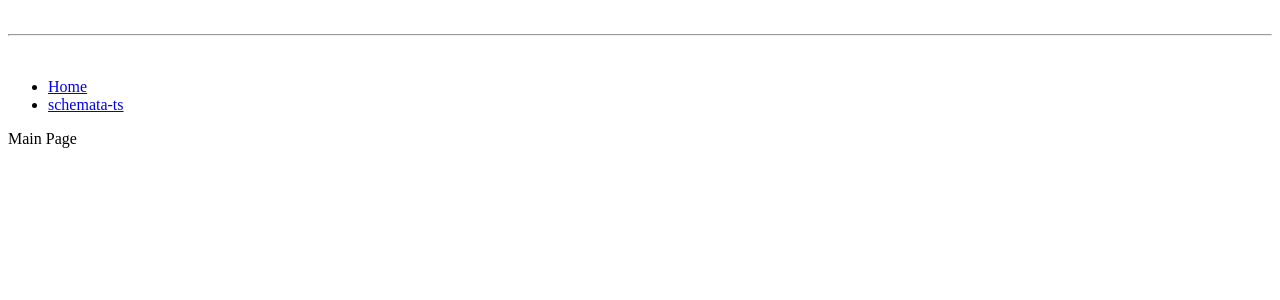
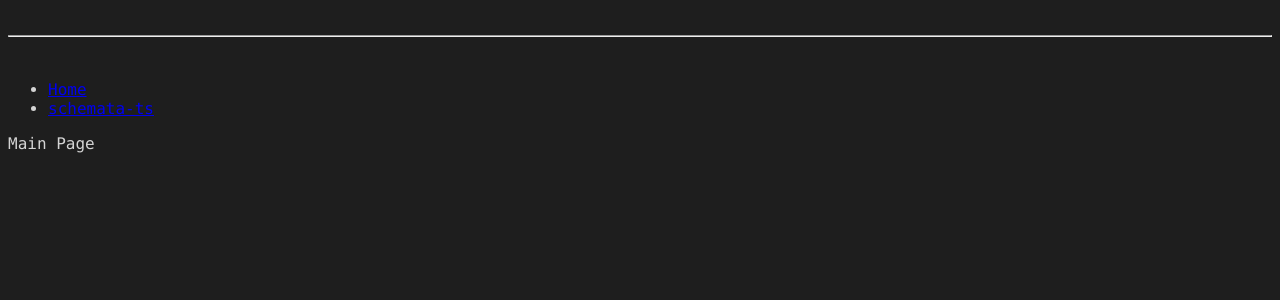
Before and after one commit to dearlordylord/parsers-jamboree, a React (Vite) app in the folder apps/jamboree/: page / in a window 1280 px wide. Shown: the top 300 px of the page. Built offline with nearby package versions, Linux system fonts and the light colour scheme; what fp-ts, kuvio, schemata-ts would draw is missing.

Commit message:
dark theme

```diff
--- a/apps/jamboree/src/main.tsx
+++ b/apps/jamboree/src/main.tsx
@@ -2,7 +2,7 @@ import { StrictMode } from 'react';
 import * as ReactDOM from 'react-dom/client';
 import { BrowserRouter } from 'react-router-dom';
 
-import 'highlight.js/styles/github.css';
+import 'highlight.js/styles/github-dark-dimmed.css';
 
 import App from './app/app';
 
--- a/apps/jamboree/src/styles.css
+++ b/apps/jamboree/src/styles.css
@@ -1 +1,10 @@
 /* You can add global styles to this file, and also import other style files */
+
+body {
+/* dark theme for background and appropriate fonts */
+
+  background-color: #1e1e1e;
+  color: #d4d4d4;
+
+  font-family: Menlo, Monaco, 'Courier New', monospace;
+}
```
